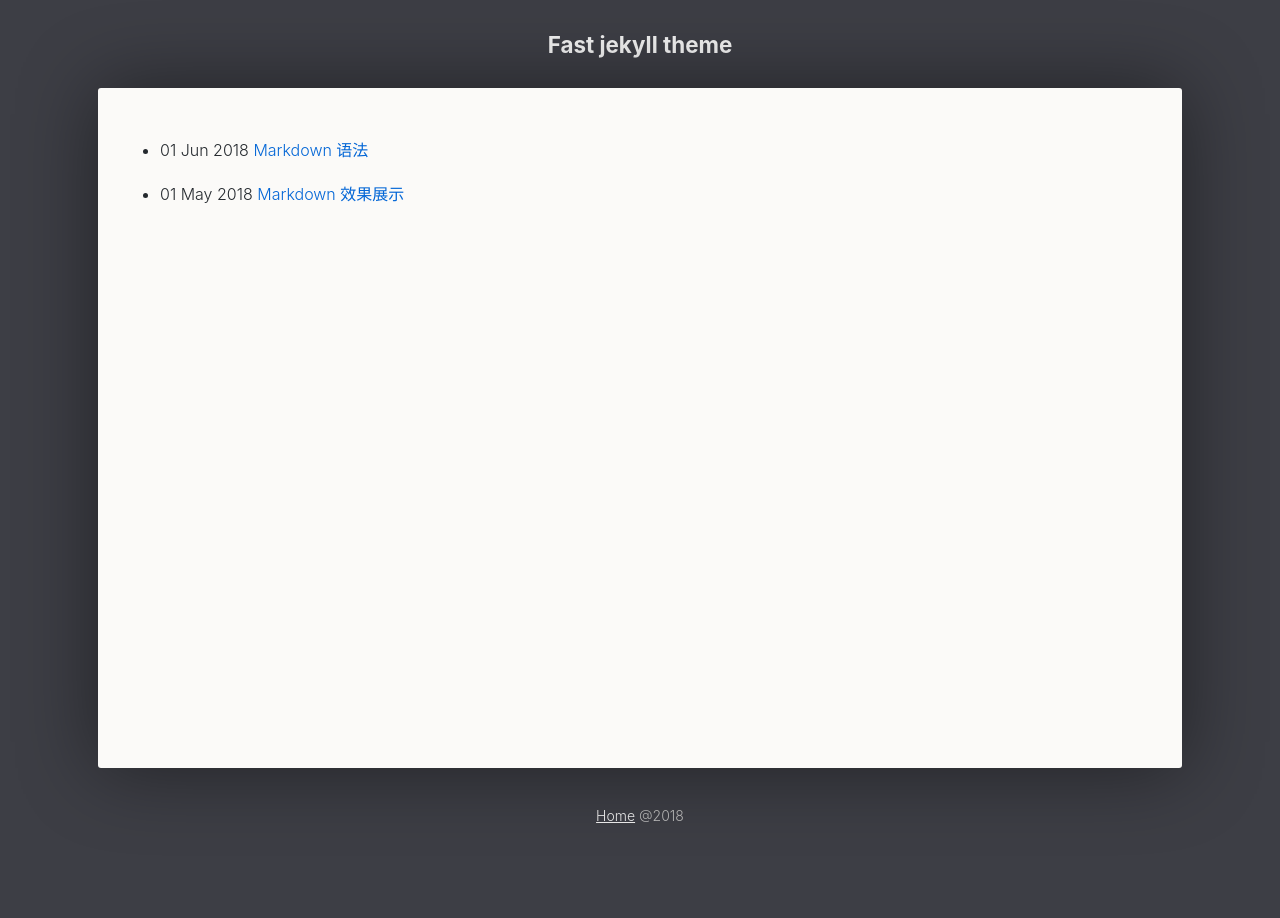
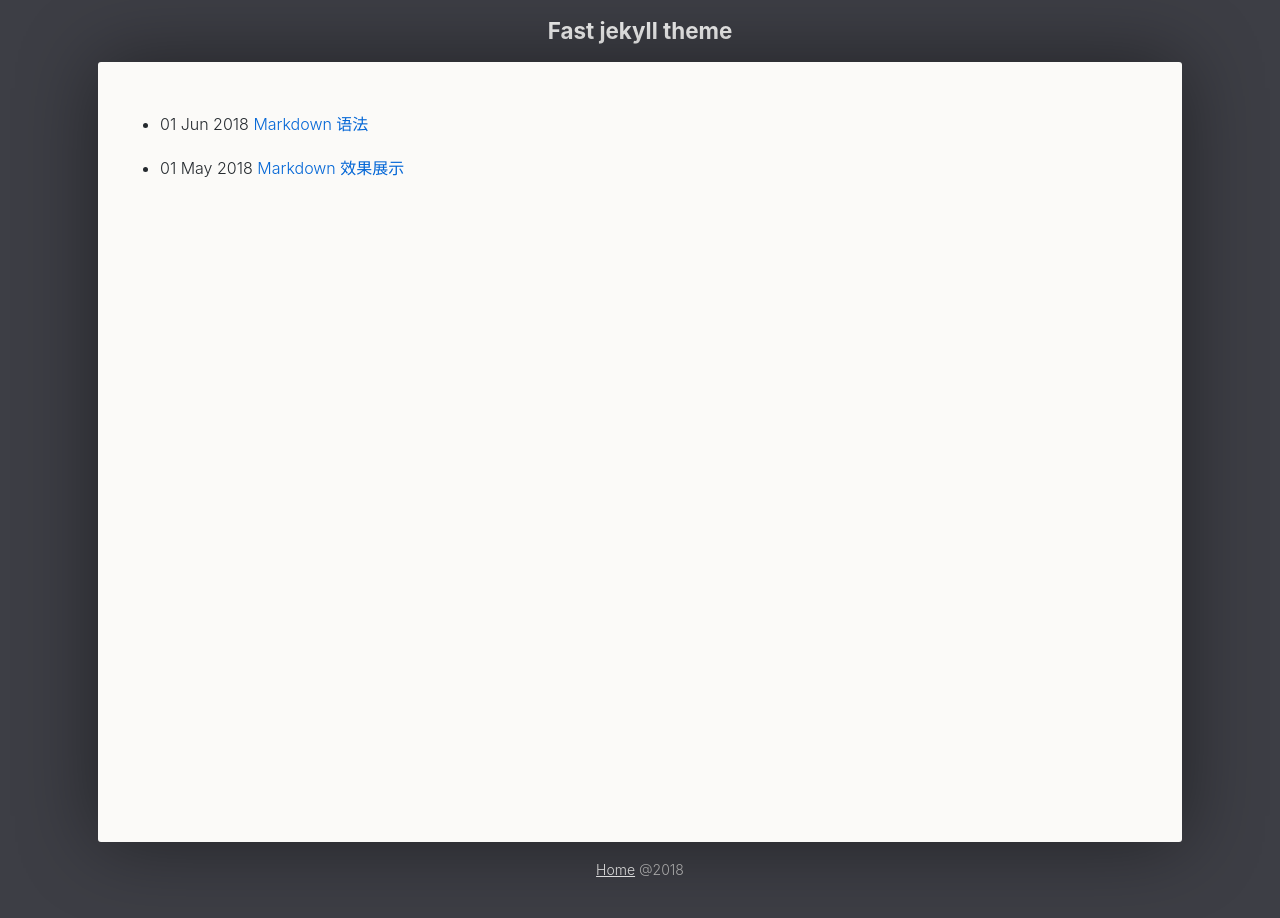
Before and after one commit to liurongqing/jekyll-theme-fast, a Jekyll site: the page built from index.html, in a window 1280 px wide. Built offline with Jekyll 4.4.1, drawn with Linux system fonts in a browser that asks for light colours.

Commit message:
细调间距

```diff
--- a/_sass/jekyll-theme-fast.scss
+++ b/_sass/jekyll-theme-fast.scss
@@ -22,7 +22,7 @@ body,
 
 header {
     text-align: center;
-    padding-top: 30px;
+    padding: 16px 0;
     h1 {
         color: #f1f1f1;
         font-size: 1.6em;
@@ -71,18 +71,21 @@ section {
     position: relative;
     width: 66vw;
     padding: 30px 30px 50px 30px;
-    margin: 30px auto;
+    margin: 0 auto;
     -webkit-transform: translateX(-100px);
     transform: translateX(-100px);
     background: #fbfaf8;
     border-radius: 3px;
     box-shadow: 0 0 80px rgba(0, 0, 0, .45);
-    min-height: calc(100vh - 300px); // max-width: 800px;
+    min-height: calc(100vh - 200px);
     .page-title {
         text-align: center;
         font-size: 20px;
         margin-bottom: 30px;
         color: #bcb2a5;
+    }
+    &.page {
+        margin-top: 30px;
     }
     &.default {
         width: 80vw;
@@ -98,7 +101,7 @@ section {
 
 footer {
     text-align: center;
-    padding: 10px 0;
+    padding: 20px 0;
     color: #bbbbbb;
     a {
         color: #f0f0f0;
@@ -112,6 +115,9 @@ footer {
 }
 
 @media screen and(max-width: 1000px) {
+    header {
+        padding: 10px 0;
+    }
     nav {
         display: none;
     }
```
